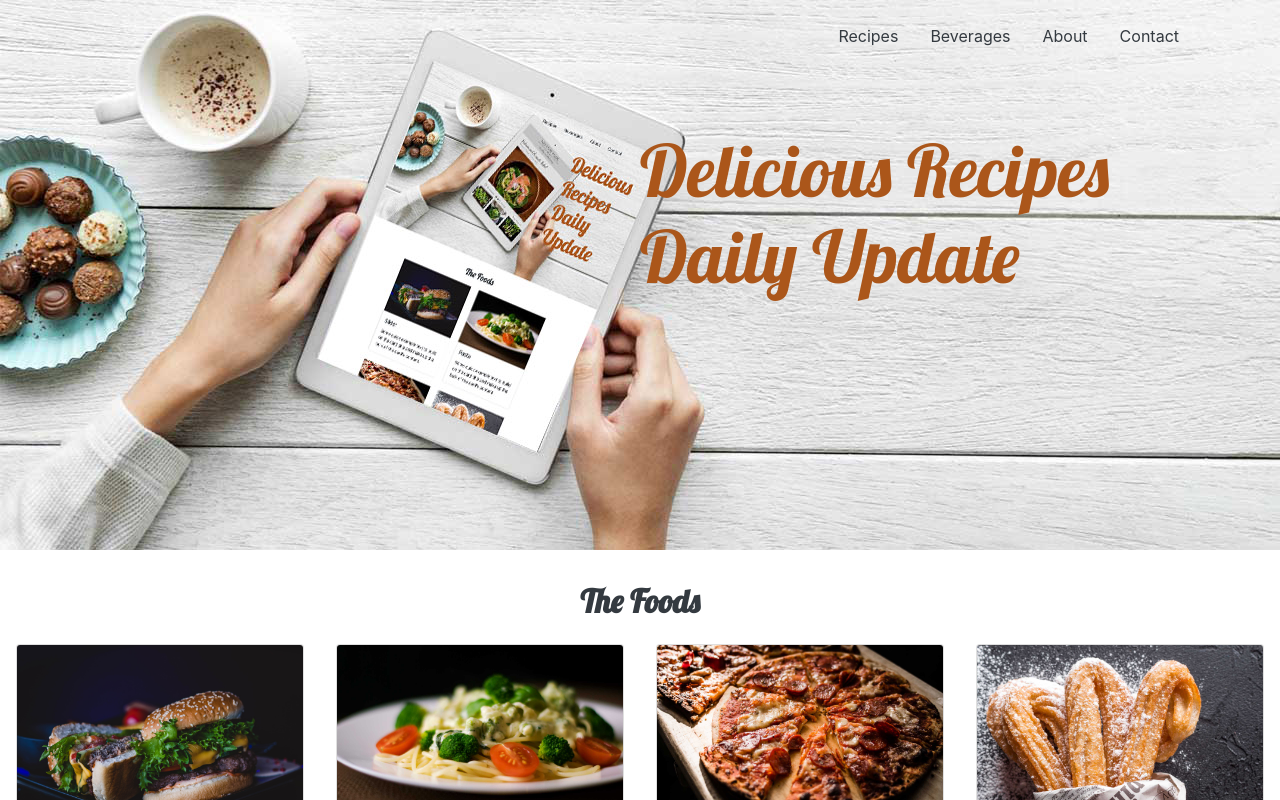
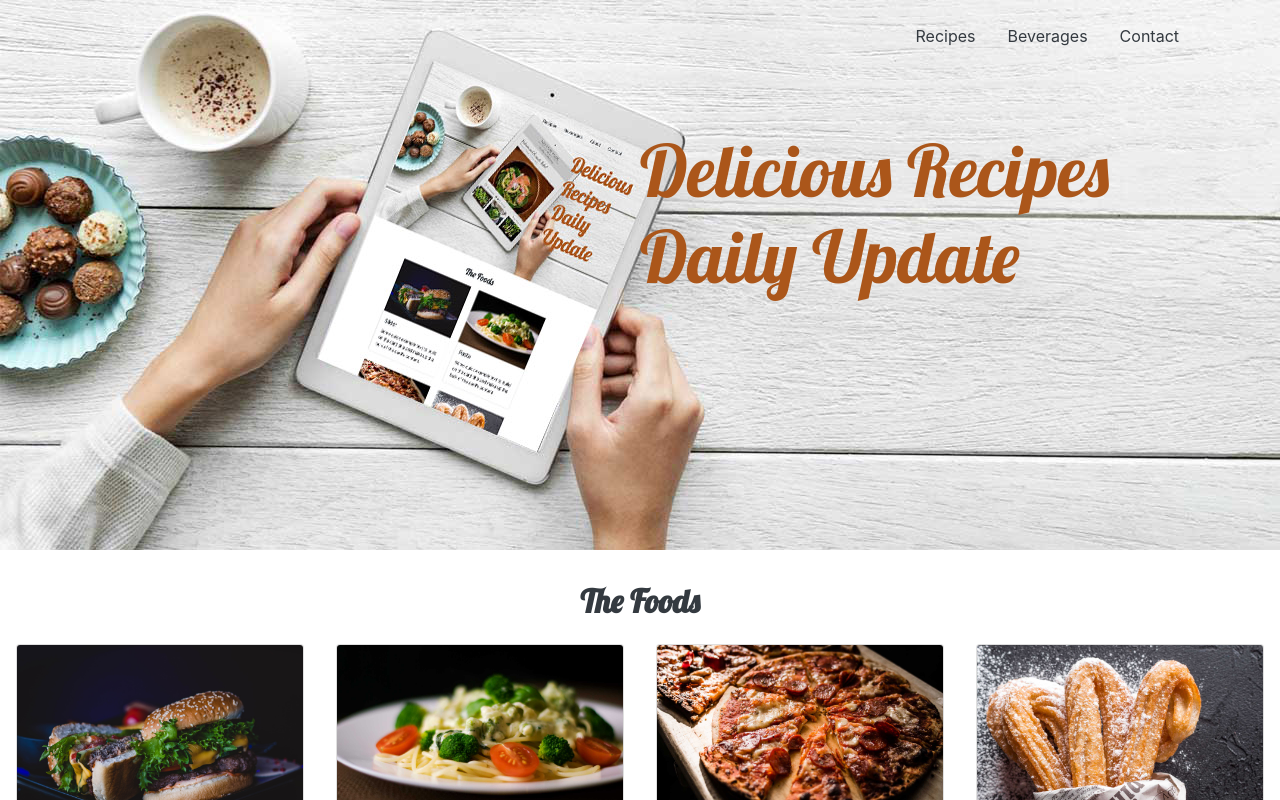
Before and after one commit to indraakkk/preject-review, a plain HTML site: page index.html in a window 1280 px wide. Shown: the top 800 px of the page. Drawn offline with nearby package versions, Linux system fonts and the light colour scheme.

Commit message:
remove about us nav menu

```diff
--- a/index.css
+++ b/index.css
@@ -23,6 +23,7 @@ h2 {
     position: relative;
     padding-top: 1em;
     min-height: 550px;
+    /* margin-bottom: 0rem; */
 }
 
 .card {
--- a/index.html
+++ b/index.html
@@ -25,7 +25,6 @@
             <nav class="nav float-right">
                 <a class="nav-link text-dark" href="#recipe">Recipes</a>
                 <a class="nav-link text-dark" href="#blog">Beverages</a>
-                <a class="nav-link text-dark" href="#about">About</a>
                 <a class="nav-link text-dark" href="#contct">Contact</a>
             </nav>
         </div>
```
